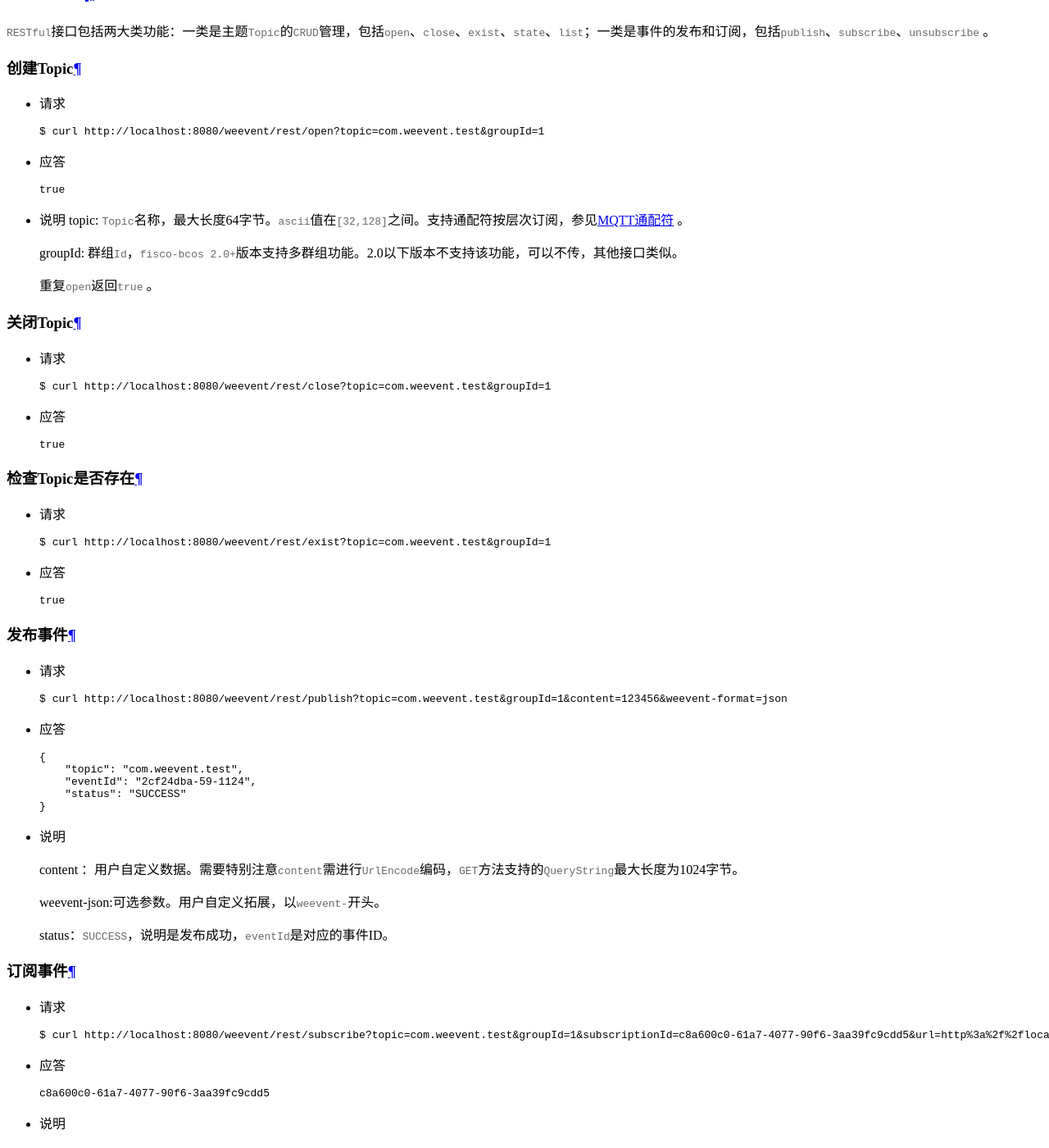
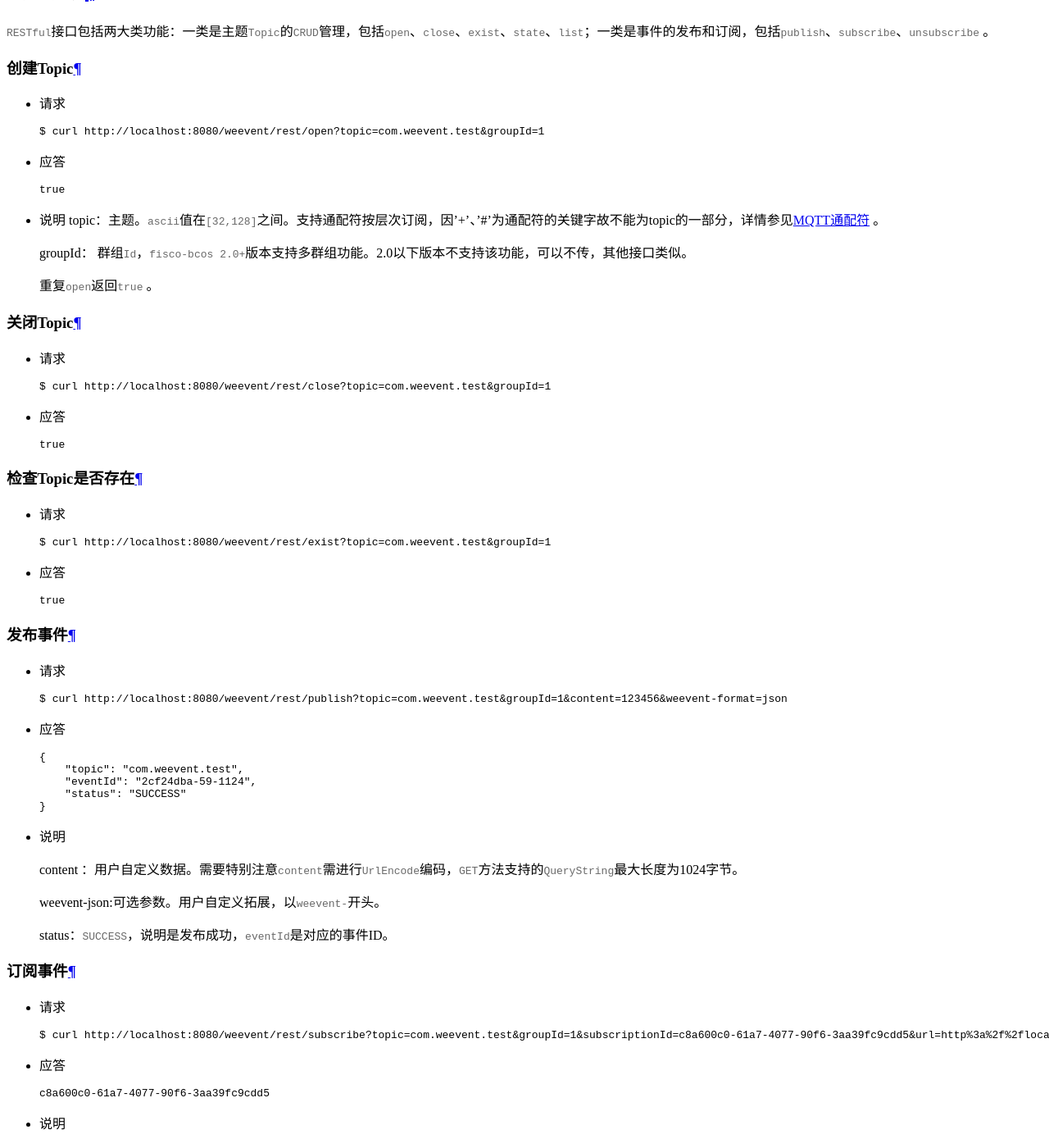
Before and after one commit to WeBankBlockchain/WeEvent-docs, a Sphinx documentation site: the page built from docs/protocal/restful.md, in a window 1280 px wide and 1400 px high, scrolled down 1724 px. Shown: the whole window at 82% size. Built offline with Sphinx 7.4.7 and the Read the Docs theme 2.0.0, drawn with Linux system fonts in a browser that asks for light colours; some of the changed text lies outside the part shown.

Commit message:
update mqtt restful broker jsonrpc doc

```diff
--- a/docs/protocal/restful.md
+++ b/docs/protocal/restful.md
@@ -69,9 +69,9 @@ public class Rest {
 
 
 - 说明
-  topic: `Topic`名称，最大长度64字节。`ascii`值在`[32,128]`之间。支持通配符按层次订阅，参见[MQTT通配符](http://public.dhe.ibm.com/software/dw/webservices/ws-mqtt/mqtt-v3r1.html) 。
+  topic：主题。`ascii`值在`[32,128]`之间。支持通配符按层次订阅，因'+'、'#'为通配符的关键字故不能为topic的一部分，详情参见[MQTT通配符](http://public.dhe.ibm.com/software/dw/webservices/ws-mqtt/mqtt-v3r1.html) 。
 
-  groupId: 群组`Id`，`fisco-bcos 2.0+`版本支持多群组功能。2.0以下版本不支持该功能，可以不传，其他接口类似。
+  groupId： 群组`Id`，`fisco-bcos 2.0+`版本支持多群组功能。2.0以下版本不支持该功能，可以不传，其他接口类似。
 
   重复`open`返回`true` 。
 
@@ -147,7 +147,7 @@ public class Rest {
 
 - 说明
 
-  - topic：事件主题。支持通配符按层次订阅，参见[MQTT通配符](http://public.dhe.ibm.com/software/dw/webservices/ws-mqtt/mqtt-v3r1.html) 。
+  - topic：主题。`ascii`值在`[32,128]`之间。支持通配符按层次订阅，因'+'、'#'为通配符的关键字故不能为topic的一部分，详情参见[MQTT通配符](http://public.dhe.ibm.com/software/dw/webservices/ws-mqtt/mqtt-v3r1.html) 。
   - url：事件通知回调`CGI `，当有生产者发布事件时，所有的事件都会通知到这个`url`。
   - subscriptionId：第一次订阅可以不填。继续上一次订阅`subscriptionId`为上次订阅ID。
 
```
Also changed, not shown: docs/install/module/broker.md (+12 -12 lines), docs/protocal/jsonrpc.md (+2 -2 lines), docs/protocal/mqtt.md (+2 -2 lines).
